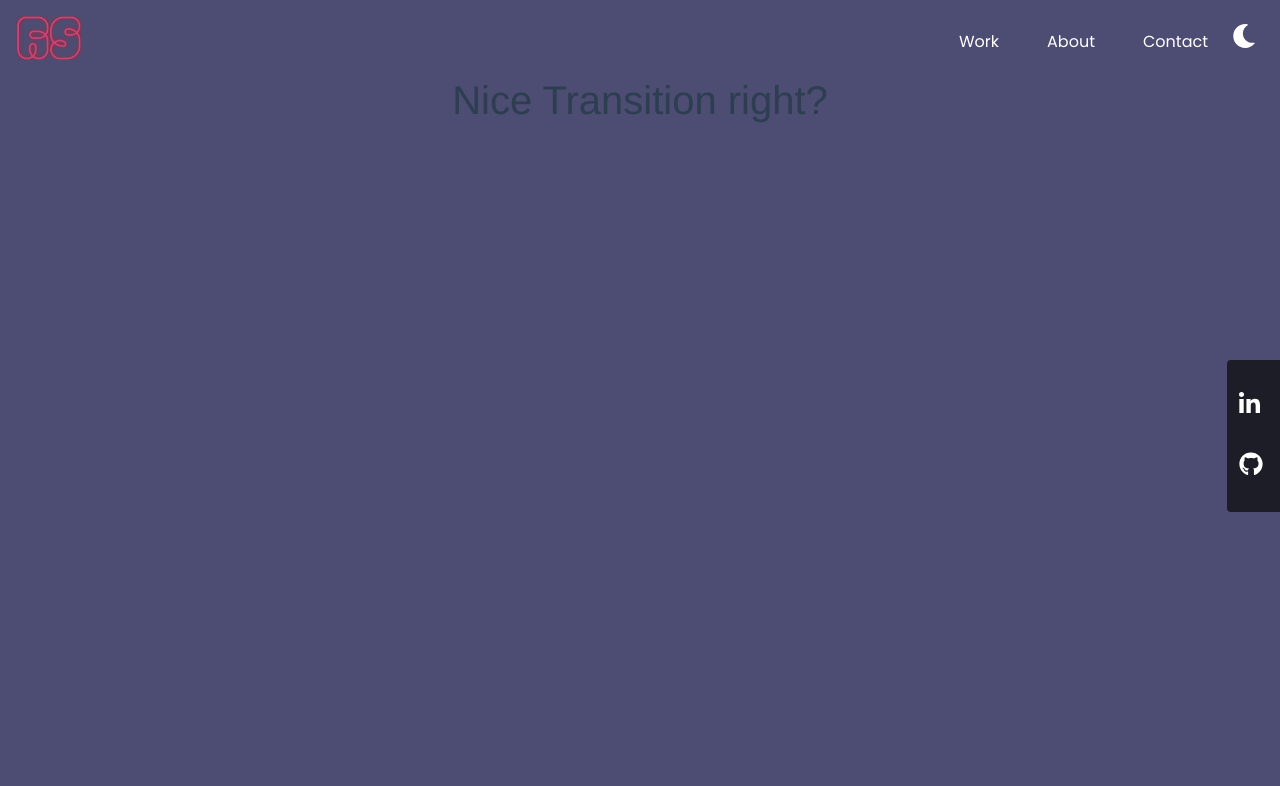
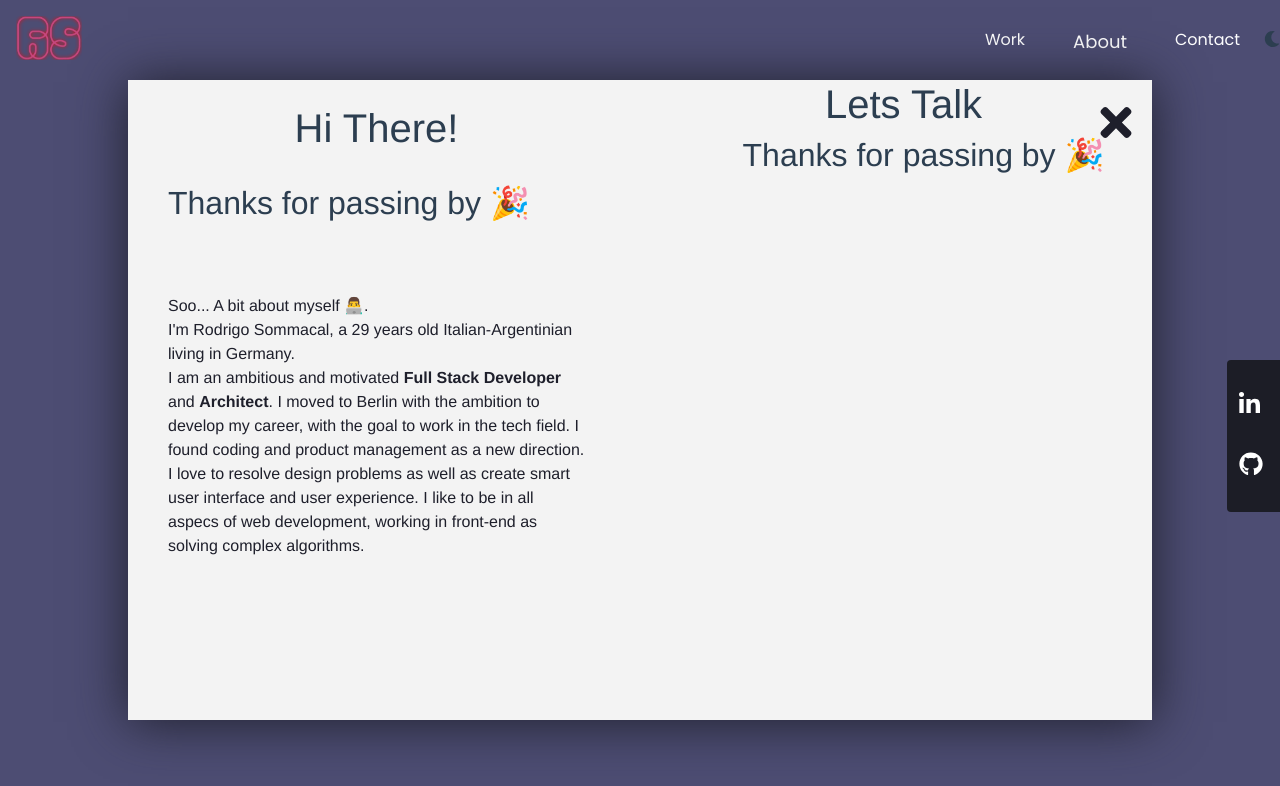
Before and after one commit to rsmml/portfolio-frontend, a Vue app: page /about in a window 1280 px wide. Shown: the top 786 px of the page. Built offline with nearby package versions, Linux system fonts and the light colour scheme; what vue-animejs, vue-simple-alert would draw is missing.

Commit message:
about modal

```diff
--- a/src/App.vue
+++ b/src/App.vue
@@ -55,6 +55,7 @@ export default {
   created () {
     this.handleView()
     window.addEventListener('resize', this.handleView)
+    this.componentKey += 1
   },
   updated () {
     bus.$on('reload', (data) => {
--- a/src/components/About.vue
+++ b/src/components/About.vue
@@ -1,15 +1,81 @@
 <template>
-  <div id="About">
-    <h1>Nice Transition right?</h1>
+  <div id="about" class="animate__animated animate__slideInLeft">
+    <div class="close-icon" @click="close()">
+      <font-awesome-icon icon="times"/>
+    </div>
+    <div class="row">
+      <div class="col-12 col-lg-6 card-left">
+        <h1 class="py-4">Hi There!</h1>
+        <h2 class="text-left pb-4">Thanks for passing by 🎉</h2>
+        <p>
+          Soo... A bit about myself 👨‍💻.
+          <br>
+          I'm {{ this.name }}, a {{ 29 }} years old Italian-Argentinian living in Germany.
+          <br>
+          I am an ambitious and motivated <strong>Full Stack Developer</strong> and <strong>Architect</strong>.
+          I moved to Berlin with the ambition to develop my career, with the goal to work in the tech field. I found coding and product management as a new direction.
+          <br>
+          I love to resolve design problems as well as create smart user interface and user experience.
+          I like to be in all aspecs of web development, working in front-end as solving complex algorithms.
+        </p>
+      </div>
+      <div class="col-12 col-lg-6 card-right">
+        <h1>Lets Talk</h1>
+        <h2>Thanks for passing by 🎉</h2>
+        <p>
+
+        </p>
+      </div>
+    </div>
   </div>
 </template>
 
 <script>
 export default {
-  name: 'About'
+  name: 'About',
+  data () {
+    return {
+      name: 'Rodrigo Sommacal',
+      age: '29'
+    }
+  },
+  methods: {
+    close () {
+      this.$store.state.about = false
+    }
+  }
 }
 </script>
 
 <style scoped>
-
+  #about {
+    position: absolute;
+    top: 10%;
+    left: 10%;
+    height: 80vh;
+    width: 80%;
+    background-color: #f3f3f3;
+    box-shadow: 0 2px 50px #1e1f2b;
+  }
+  svg.fa-times {
+    color: #1e1f2b;
+    height: 45px !important;
+    width: 32px !important;
+  }
+  .close-icon {
+    position: absolute;
+    top: 20px;
+    right: 20px;
+    cursor: pointer;
+    z-index: 1000;
+  }
+  p {
+    color: #1e1f2b;
+    text-align: start;
+    text-justify: inter-word;
+    padding: 40px;
+  }
+  h2{
+    padding-left: 40px;
+  }
 </style>
--- a/src/components/Background.vue
+++ b/src/components/Background.vue
@@ -27,6 +27,6 @@ export default {
     background-color: #4d4d73;
   }
   .light {
-    background-color: #eeeeee;
+    background-color: #def5f8;
   }
 </style>
--- a/src/components/Home.vue
+++ b/src/components/Home.vue
@@ -8,7 +8,7 @@
       </div>
       <h2 v-if="darkMode" class="dark-mode-title data my-4">FullStack Web Developer</h2>
       <h2 v-else class="light-mode-title data my-4">FullStack Web Developer</h2>
-      <button class="btn btn-primary d-flex align-items-center">
+      <button class="btn btn-primary d-flex align-items-center" @click.prevent="open">
         <p class="mb-0">About Me</p>
         <font-awesome-icon icon="arrow-right" />
       </button>
@@ -17,6 +17,7 @@
       <img src="@/assets/profile.png" alt="avatar" class="profile animate__animated animate__fadeIn">
       <!-- <img id="glasses" src="@/assets/glasses.png" alt="avatar" class="animate__animated" :class="{ 'animate__fadeIn' : !darkMode}"> -->
     </div>
+    <About v-if="about"/>
   </div>
 </template>
 
@@ -25,6 +26,7 @@ import baffle from 'baffle'
 import SvgTitle from './SvgTitle'
 import NightMode from './NightMode'
 import SvgTitleDark from './SvgTitleDark'
+import About from './About'
 import { bus } from '../main'
 
 export default {
@@ -38,7 +40,8 @@ export default {
   components: {
     SvgTitle,
     NightMode,
-    SvgTitleDark
+    SvgTitleDark,
+    About
   },
   mounted () {
     let b = baffle('.data', {
@@ -52,10 +55,24 @@ export default {
     bus.$on('reaload', (data) => {
       this.componentKey += data
     })
+    bus.$on('close', (data) => {
+      this.about = data
+    })
+    bus.$on('open', (data) => {
+      this.about = data
+    })
   },
   computed: {
     darkMode () {
       return this.$store.state.darkMode
+    },
+    about () {
+      return this.$store.state.about
+    }
+  },
+  methods: {
+    open () {
+      this.$store.state.about = true
     }
   }
 }
@@ -73,6 +90,7 @@ export default {
       height: 315px;
       width: 315px;
       border-radius: 50%;
+      border: 10px solid white;
     }
     h2 {
       color: white;
@@ -114,6 +132,7 @@ export default {
       height: 385px;
       width: 385px;
       border-radius: 50%;
+      border: 20px solid white;
     }
     h2 {
       color: white;
--- a/src/components/MediaBtns.vue
+++ b/src/components/MediaBtns.vue
@@ -1,21 +1,43 @@
 <template>
   <div id='media-btns'>
-    <ul>
-      <li><font-awesome-icon :icon="['fab', 'linkedin-in']" /></li>
-      <li><font-awesome-icon :icon="['fab', 'github']" /></li>
+    <ul v-if="darkMode" class="dark">
+      <a href="https://www.linkedin.com/in/rodrigosommacal/" target="blank">
+        <li><font-awesome-icon class="dark" :icon="['fab', 'linkedin-in']" /></li>
+      </a>
+      <a href="https://github.com/rsmml" target="blank">
+        <li><font-awesome-icon class="dark" :icon="['fab', 'github']" /></li>
+      </a>
+    </ul>
+    <ul v-else class="light">
+      <a href="https://www.linkedin.com/in/rodrigosommacal/" target="blank">
+        <li><font-awesome-icon class="light" :icon="['fab', 'linkedin-in']" /></li>
+      </a>
+      <a href="https://github.com/rsmml" target="blank">
+        <li><font-awesome-icon class="light" :icon="['fab', 'github']" /></li>
+      </a>
     </ul>
   </div>
 </template>
 
 <script>
 export default {
-  name: 'MediaBtns'
+  name: 'MediaBtns',
+  computed: {
+    darkMode () {
+      return this.$store.state.darkMode
+    }
+  }
 }
 </script>
 
 <style scoped>
-  ul {
+  ul.dark {
     background-color: #1c1d26;
+  }
+  ul.light {
+    background-color: #eeeeee;
+  }
+  ul.dark, ul.light {
     list-style: none;
     position: absolute;
     right: 0;
@@ -24,9 +46,18 @@ export default {
     padding: 16px 21px 16px 12px;
     border-radius: 4px 0 0 4px;
   }
-  svg.fa-linkedin-in, svg.fa-github {
-    color: white;
+  svg.dark, svg.light {
     font-size: 24px;
     margin: 16px 0;
+    transition: 0.3s ease;
+  }
+  svg.dark {
+    color: white;
+  }
+  svg.light {
+    color: #202231;
+  }
+  svg:hover {
+    transform: scale(1.4);
   }
 </style>
--- a/src/components/Navbar.vue
+++ b/src/components/Navbar.vue
@@ -9,24 +9,27 @@
       </div>
       <div class="menu-link-lg">
         <ul class="d-flex">
-          <router-link to="/" class="mx-4">
+          <a href="/#" class="mx-4">
             <li @mouseover="workActive = true" @mouseleave="workActive = false">
-              <p :class="{ workActive }">Work</p>
+              <p v-if="darkMode" :class="{ workActive }">Work</p>
+              <p v-else :class="{ workActive }" style="color: #1e1f2b;">Work</p>
               <hr :class="{ workActive }">
             </li>
-          </router-link>
-          <router-link to="/about" class="mx-4">
+          </a>
+          <div class="mx-4" @click.prevent="open()">
             <li @mouseover="aboutActive = true" @mouseleave="aboutActive = false">
-              <p :class="{ aboutActive }">About</p>
+              <p v-if="darkMode" :class="{ aboutActive }">About</p>
+              <p v-else :class="{ aboutActive }" style="color: #1e1f2b;">About</p>
               <hr :class="{ aboutActive }">
             </li>
-          </router-link>
-          <router-link to="/#" class="mx-4">
+          </div>
+          <a href="/#" class="mx-4">
             <li @mouseover="contactActive = true" @mouseleave="contactActive = false">
-              <p :class="{ contactActive }">Contact</p>
+              <p v-if="darkMode" :class="{ contactActive }">Contact</p>
+              <p v-else :class="{ contactActive }" style="color: #1e1f2b;">Contact</p>
               <hr :class="{ contactActive }">
             </li>
-          </router-link>
+          </a>
         </ul>
       </div>
       <div id="toggle-mode" @click="toggleMode()">
@@ -69,6 +72,9 @@ export default {
         this.$store.state.darkMode = true
         el.style.backgroundcolor = '#4d4d73'
       }
+    },
+    open () {
+      this.$store.state.about = true
     }
   }
 }
@@ -145,10 +151,17 @@ export default {
     p.workActive, p.aboutActive, p.contactActive {
       margin-bottom: -3px;
     }
-    svg.fa-moon, svg.fa-sun {
+    svg.fa-moon {
       color: white;
       font-size: 24px;
       margin-right: 24px;
+      transition: 2s ease;
+    }
+    svg.fa-sun {
+      color: #1e1f2b;
+      font-size: 24px;
+      margin-right: 24px;
+      transition: 2s ease;
     }
     #toggle-mode {
       cursor: pointer;
--- a/src/components/night/Grass.vue
+++ b/src/components/night/Grass.vue
@@ -1,6 +1,6 @@
 <template>
   <div id="grass">
-    <svg width="99vw" height="104" viewBox="0 0 1440 104" fill="none" xmlns="http://www.w3.org/2000/svg">
+    <svg width="1440" height="104" viewBox="0 0 1440 104" fill="none" xmlns="http://www.w3.org/2000/svg">
     <path fill-rule="evenodd" clip-rule="evenodd" d="M1351.08 24.2122C1325.35 18.9815 1299.78 12.7546 1273.54 11.011C1247.89 9.35052 1222.24 10.2638 1196.5 10.3468H1196.33C1193.76 10.6789 1191.1 11.0111 1188.53 11.3432C1165.12 14.7472 1143.2 21.7214 1120.62 28.6955C1080.44 40.9834 1039.84 47.6255 997.831 47.4594C957.399 47.3764 917.632 41.1494 877.948 33.511C856.778 29.4428 835.774 24.5443 814.355 21.8044C793.682 19.1476 772.844 17.8192 752.089 17.5701C710.08 17.0719 668.238 20.3099 626.395 23.631C587.209 26.7029 547.692 30.4391 508.34 29.3597C438.104 27.4501 369.114 11.1771 299.376 3.78778C245.994 -1.77495 190.038 -2.85428 139.146 14.3321C138.731 15.7435 137.569 16.9889 135.493 17.321C123.704 19.3136 113.161 25.7066 101.372 27.6992C89.4166 29.6918 77.2955 30.6052 65.1745 30.8542C38.7739 31.3524 12.3733 31.6015 -14.0274 30.8542C-40.428 30.107 -66.7456 28.9446 -92.9802 25.7066C-106.014 24.1291 -119.049 22.3026 -132.083 20.8911V104H1461.92V36.2509C1424.72 35.1716 1387.45 31.6845 1351.08 24.2122Z" fill="#2C2C41"/>
     <path opacity="0.4" fill-rule="evenodd" clip-rule="evenodd" d="M101.372 27.7823C89.4166 29.7749 77.2955 30.6882 65.1745 30.9372C38.7739 31.4354 12.3733 31.6845 -14.0274 30.9372C-40.428 30.19 -66.7456 29.0276 -92.9802 25.7896C-106.014 24.2121 -119.049 22.3856 -132.083 20.9741V104H1461.92V36.2509C1424.64 35.1716 1387.36 31.6845 1351 24.2122C1325.26 18.9815 1299.69 12.7546 1273.46 11.011C1247.81 9.35052 1222.15 10.2638 1196.42 10.3468H1196.25C1193.68 10.6789 1191.02 11.0111 1188.45 11.3432C1165.03 14.7472 1143.12 21.7214 1120.54 28.6955C1080.35 40.9834 1039.76 47.6255 997.748 47.4594C957.316 47.3764 917.549 41.1494 877.865 33.511C856.695 29.4428 835.691 24.5443 814.272 21.8044C793.599 19.1476 772.761 17.8192 752.006 17.5701C709.997 17.0719 668.155 20.3099 626.312 23.631C587.126 26.7029 547.609 30.4391 508.257 29.3597C438.021 27.4501 369.031 11.1771 299.293 3.78778C245.911 -1.77495 189.955 -2.85428 139.063 14.3321" fill="#161621"/>
     <g opacity="0.7">
@@ -239,9 +239,18 @@ export default {
 </script>
 
 <style scoped>
-  #grass{
-    width: 100%;
-    position: sticky;
-    bottom: 0;
+  @media (max-width: 767px) {
+    #grass{
+      width: 100%;
+      position: sticky;
+      bottom: 0;
+    }
+  }
+  @media (min-width: 768px) {
+    #grass{
+      width: 100%;
+      position: sticky;
+      bottom: 0;
+    }
   }
 </style>
--- a/src/components/night/Stars.vue
+++ b/src/components/night/Stars.vue
@@ -1,6 +1,6 @@
 <template>
   <div id="stars">
-    <svg width="99vw" height="616" viewBox="0 0 1440 616" fill="none" xmlns="http://www.w3.org/2000/svg">
+    <svg width="100vw" height="616" viewBox="0 0 1440 616" fill="none" xmlns="http://www.w3.org/2000/svg">
     <path d="M1073.55 404.087C1077.86 404.087 1077.86 397.445 1073.55 397.445C1069.23 397.362 1069.23 404.087 1073.55 404.087Z" fill="#77DDD5"/>
     <path d="M354.336 429.576C362.97 429.576 362.97 416.208 354.336 416.208C345.702 416.208 345.702 429.576 354.336 429.576Z" fill="#77DDD5"/>
     <path d="M611.285 552.869C617.761 552.869 617.761 542.823 611.285 542.823C604.893 542.906 604.893 552.869 611.285 552.869Z" fill="#77DDD5"/>
--- a/src/store/store.js
+++ b/src/store/store.js
@@ -6,7 +6,8 @@ Vue.use(Vuex)
 export const store = new Vuex.Store({
   state: {
     windowWidth: window.innerWidth,
-    darkMode: true
+    darkMode: true,
+    about: false
   },
 
   mutations: {
```
Also changed, not shown: src/components/night/Lake.vue (+1 -1 lines), src/components/night/Mountains.vue (+1 -1 lines).
